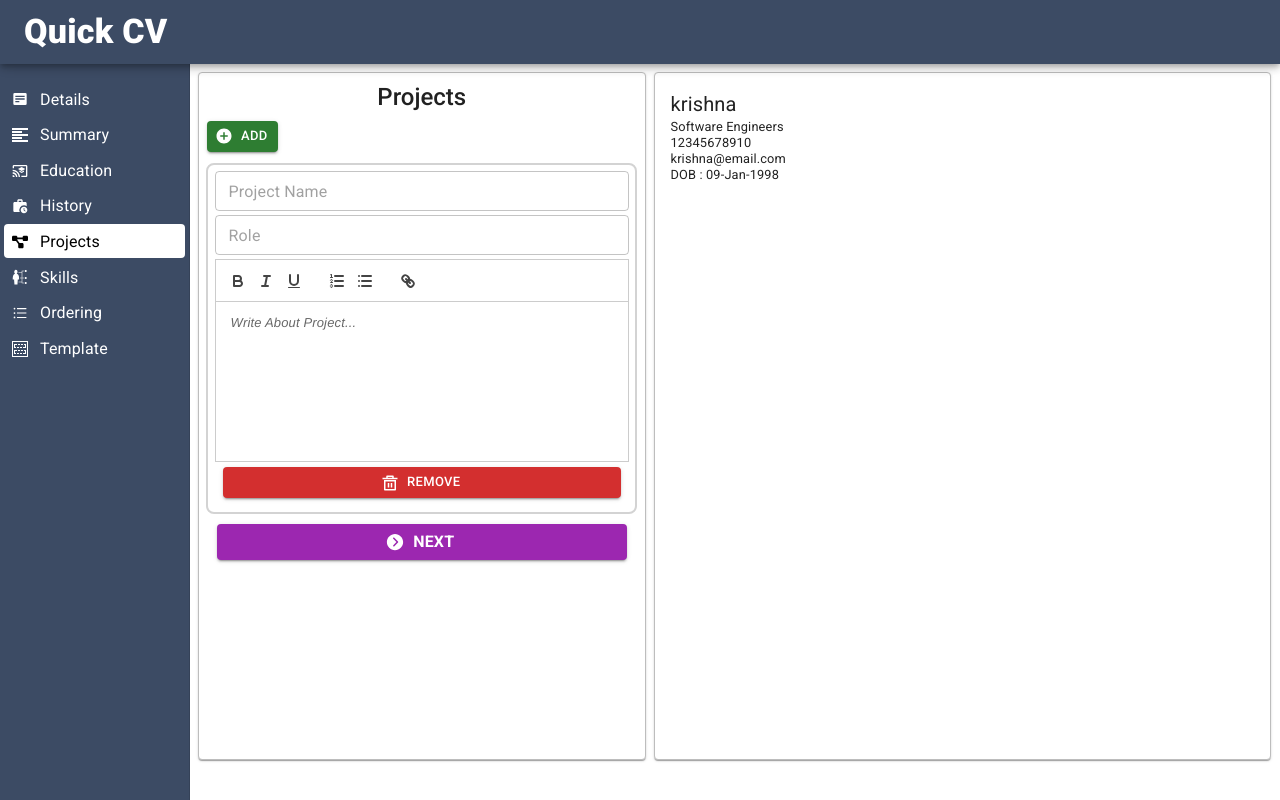
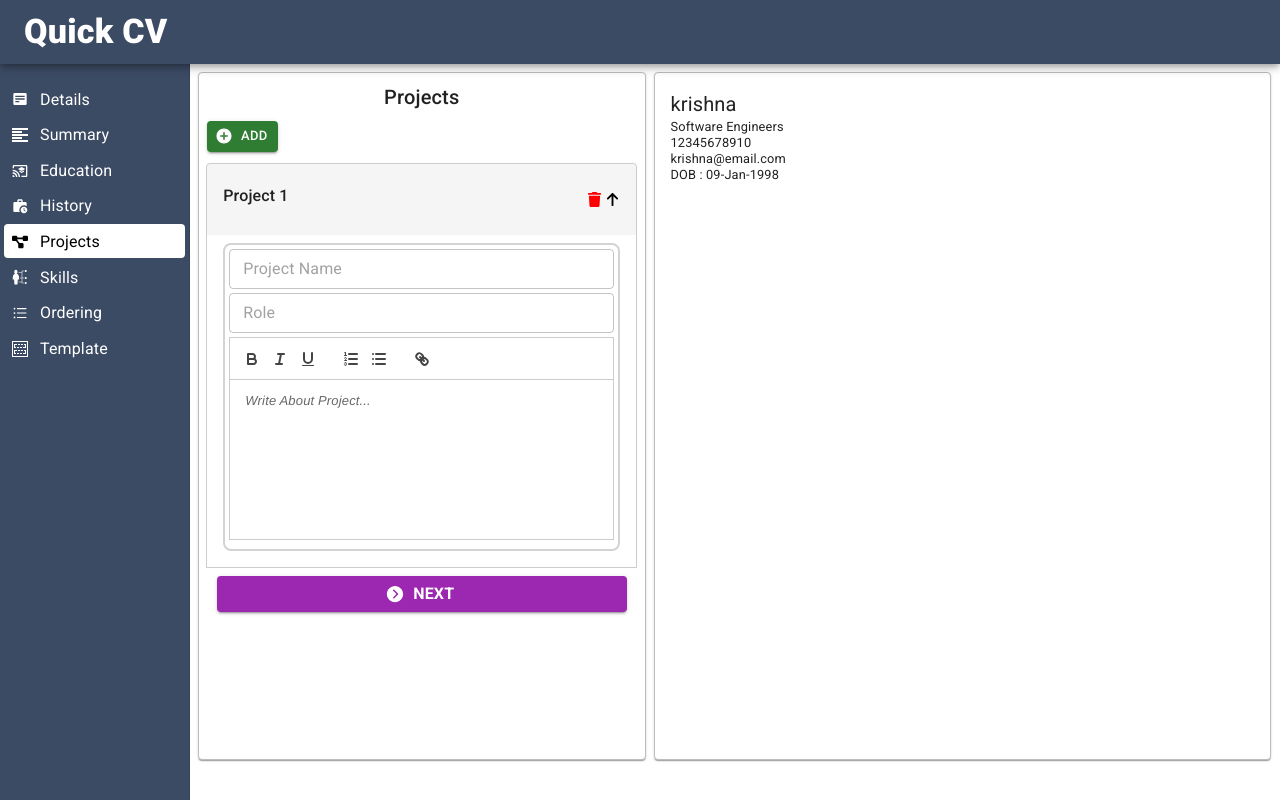
Before and after one commit to YITO-org/quick-cv-ui, a React (Vite) app: page /resumebuilder/projects in a window 1280 px wide. Built offline with nearby package versions, Linux system fonts and the light colour scheme.

Commit message:
custome accordion added

```diff
--- /dev/null
+++ b/src/components/Accordion.tsx
@@ -0,0 +1,46 @@
+"use client";
+import React from "react";
+import { Accordion, AccordionDetails, AccordionSummary, IconButton, Typography } from "@mui/material";
+import { FaArrowDown, FaTrash } from "react-icons/fa6";
+
+let CustomeAccordion : React.FC<any> = (props)=>{
+
+  let { expanded, index, accordionOpenClose, remove, accordionHeaderName, children, holdCustomeAccordinanIndex } = props;
+
+  return(
+    <React.Fragment>
+        <Accordion
+            expanded={expanded === index}
+            key={index}
+            sx={{
+              backgroundColor: "#f5f5f5", border: "1px solid #ccc", boxShadow: "none",mb:0.6,
+              "&:before": { display: "none" }, // Removes the default shadow line
+              "&.Mui-expanded": { margin: "0px" }, // Removes extra spacing when expanded
+            }}
+          >
+            <AccordionSummary
+                expandIcon={<FaArrowDown color='black' fontSize={15} />}
+                 aria-controls="panel1bh-content"
+                id="panel1bh-header"
+            >
+
+          <Typography component="span" sx={{ width: '93%', flexShrink: 0 }} fontWeight={500} onClick={() => { expanded === index ? holdCustomeAccordinanIndex(false) : holdCustomeAccordinanIndex(index) ;expanded === index ? accordionOpenClose(false) : accordionOpenClose(index) }}>
+            {accordionHeaderName + " " + (Number(index) + 1)}
+          </Typography>
+
+          <IconButton onClick={() => { remove(index) }} >
+            <FaTrash color='red' fontSize={15} />
+          </IconButton>
+
+            </AccordionSummary>
+
+        <AccordionDetails sx={{ backgroundColor: 'white',/* p: -20 */ }}>
+          { children }
+        </AccordionDetails>
+
+        </Accordion>
+    </React.Fragment>
+  )
+}
+
+export default CustomeAccordion;
--- a/src/components/sidebarList.tsx
+++ b/src/components/sidebarList.tsx
@@ -109,6 +109,7 @@ import { siderbarProps /*, siderbarIcon*/ } from "../interfaces/types"
 import { connect , useSelector } from "react-redux";
 import { setSelectedIndexForSidebar } from "../actions";
 import routing from "../routing";
+import { holdCustomeAccordianNumber } from "../actions/resumeActions";
 
 
 let SidebarList : React.FC<siderbarProps>  = (props:any)=>{
@@ -174,7 +175,7 @@ useEffect(()=>{
                         borderRadius={1}
                         bgcolor={location.pathname ==  e.path ? 'white' : ''}
                         sx={{cursor : 'pointer' , ":hover" : {bgcolor : location.pathname !=  e.path ? '#44597B' : '' }  }}
-                        onClick={()=>{selectRoute(index , e.path)}}
+                        onClick={()=>{selectRoute(index , e.path); props.dispatch(holdCustomeAccordianNumber(0)) }}
                         >
                             <Box color={location.pathname ==  e.path ? 'black' : 'white'}>{e.icon}</Box>
                                <Typography variant="body1" mt={0.25} color={location.pathname ==  e.path ? 'black' : 'white'}  >{e.name}</Typography>
--- a/src/screens/cvInfoData.tsx
+++ b/src/screens/cvInfoData.tsx
@@ -1,6 +1,6 @@
 // test new
 import React from "react";
-import { Button, Grid, Paper , Box, Typography, TextField, FormControl , MenuItem , InputLabel, Select, /* InputLabel, FormControl */ } from "@mui/material";
+import { Button, Grid, Paper , Box, Typography, TextField, FormControl , MenuItem , InputLabel, Select /* InputLabel, FormControl */ } from "@mui/material";
 import { styles } from "../styles/styles";
 import { IoIosArrowDroprightCircle } from "react-icons/io";
 import Res from "../resumes";
@@ -9,13 +9,14 @@ import { connect } from "react-redux";
 import { MdAddCircle } from "react-icons/md";
 import { RiDeleteBin5Line } from "react-icons/ri";
 import ReactQuill from 'react-quill';
+import { BiSolidDownload } from "react-icons/bi";
 import { addNewRecord, setLoader } from "../actions";
 import { resumeInfoConvertJsonToString, typeOfOfObjects } from "../utils";
 import { setInformation } from "../actions";
-import { BiSolidDownload } from "react-icons/bi";
 import Ordering from "./ordering";
-import { updateResume } from "../actions/resumeActions";
+import { holdCustomeAccordianNumber, updateResume } from "../actions/resumeActions";
 import 'react-quill/dist/quill.snow.css';
+import CustomeAccordion from "../components/Accordion";
 
 
 const modules : any = {
@@ -39,6 +40,16 @@ let CVInfoData : React.FC<any> = (props)=>{
     let { cv , screenName , nextButton  } = props;
     let nav = useNavigate();
 
+    React.useEffect(()=>{
+      setExpanded(props.holdCustomeAccordianNumber)
+    }, [props.holdCustomeAccordianNumber])
+
+    let [expanded, setExpanded] = React.useState<boolean | null | undefined | number>(props.holdCustomeAccordianNumber);
+
+  let holdCustomeAccordinanIndex = (index : number | boolean)=>{
+    props.dispatch(holdCustomeAccordianNumber(index))
+  }
+
 
     let add = ()=>{
 
@@ -56,9 +67,6 @@ let CVInfoData : React.FC<any> = (props)=>{
         }else{
             name.splice(0,1)
         }
-
-
-
         props.dispatch(addNewRecord(name , screenName , 'ADD_REMOVE_RECORD'));
     }
 
@@ -88,13 +96,17 @@ let CVInfoData : React.FC<any> = (props)=>{
     let saveAndDownload = ()=>{
         let {cv} = props;
 
-        console.log({cv});
+        // console.log({cv});
 
         props.dispatch(setLoader());
        if(cv.resumeId){
            props.dispatch(updateResume(resumeInfoConvertJsonToString(cv)))
        }
        cv.downloadFunction();
+    }
+
+    let accordionOpenClose = (index:boolean | number | null | undefined) : void=>{
+      setExpanded(index)
     }
 
 
@@ -111,7 +123,7 @@ let CVInfoData : React.FC<any> = (props)=>{
             <Grid container  columnGap={1} >
              <Grid xs={12} sm={12} md={12}  lg={5} xl={5}>
               <Paper sx={styles.detailes_box}>
-                    <Typography sx={{mt : 1 , mb:1 }} textAlign='center' variant='h5' fontWeight='500' >{props.headerName}</Typography>
+                    <Typography sx={{mt : 1 , mb:1 }} textAlign='center' variant='h6' fontWeight='500' >{props.headerName}</Typography>
                         {
                             props.headerName != "Template" && props.headerName != "Ordering" &&
                             <Button variant='contained' size='small' color='success' onClick={add} startIcon={<MdAddCircle />} sx={{ ml : 1 , mb : 0.5 }} >Add</Button>
@@ -119,7 +131,9 @@ let CVInfoData : React.FC<any> = (props)=>{
 
                         <Box sx={{m:0.9}}>
                         { screenName == "education" &&  cv?.education?.map((e : any  , index : number)=>{
-                            return(<Box sx={{border : 2 , borderRadius : 2 , p : 0.8  , borderColor : 'lightgray' , mb : 1.2 }}  key={index}>
+                            return(
+                              <CustomeAccordion index={index} expanded={expanded} remove={remove} accordionOpenClose={accordionOpenClose} accordionHeaderName={"Education"} holdCustomeAccordinanIndex={holdCustomeAccordinanIndex} >
+                                  <Box sx={{border : 2 , borderRadius : 2 , p : 0.8  , borderColor : 'lightgray' , mb : 1.2 }}  key={index}>
                                                   <TextField size='small' fullWidth placeholder="School/University" name="School/University" value={e["School/University"]} onChange={(e)=>{ change(e , index ) }} />
                                                   <div className="row g-1 mt-1">
                                                       <div className="col"><TextField size='small' sx={{fontSize : "10px"}} fullWidth name="startDate" value={e["startDate"]} placeholder="Start Date" onChange={(e)=>{ change(e , index ) }} /></div>
@@ -135,18 +149,43 @@ let CVInfoData : React.FC<any> = (props)=>{
                                                       <textarea name="description" rows={3} className="form-control" placeholder="Description" id="exampleFormControlTextarea1" value={e["description"]} onChange={(e)=>{ change(e , index ) }} />
                                                   </Box>
 
-                                            <div className='row m-2'>
+                                                  {/* <div className='row m-2'>
                                                       <Button variant='contained' size='small' onClick={()=>{remove(index)}} color='error' startIcon={<RiDeleteBin5Line />}>Remove</Button>
-                                            </div>
-
-
+                                                  </div> */}
                                           </Box>
+                                </CustomeAccordion>
                                 )
                             })
                         }
 
                         { screenName == "work_history" &&  cv?.work_history?.map((e : any  , index : number)=>{
-                            return(<Box sx={{border : 2 , borderRadius : 2 , p : 0.8  , borderColor : 'lightgray' , mb : 1.2 }}  key={index}>
+                            return(
+                              // <Accordion expanded={expanded === index} key={index}
+                              //   sx={{
+                              //     backgroundColor: "#f5f5f5",border: "1px solid #ccc",boxShadow: "none",
+                              //     "&:before": { display: "none" }, // Removes the default shadow line
+                              //     "&.Mui-expanded": { margin: "0px" }, // Removes extra spacing when expanded
+                              //   }}
+                              // >
+
+                              //   <AccordionSummary
+                              //     expandIcon={<FaArrowDown color='black' fontSize={15} />} aria-controls="panel1bh-content" id="panel1bh-header"
+                              //   >
+                              //     <Typography component="span" sx={{ width: '93%', flexShrink: 0 }} fontWeight={500} onClick={() =>
+                              //     { expanded === index ? accordionOpenClose(false) : accordionOpenClose(index) }}
+                              //     >
+                              //       {"Work History" + " " + (Number(index) + 1)}
+                              //     </Typography>
+                              //     <IconButton onClick={() => { remove(index) }} >
+                              //       <FaTrash color='red' fontSize={15} />
+                              //     </IconButton>
+                              //   </AccordionSummary>
+
+
+                              //   <AccordionDetails sx={{backgroundColor: 'white',/* p: -20 */ }}>
+
+                              <CustomeAccordion index={index} expanded={expanded} remove={remove} accordionOpenClose={accordionOpenClose} accordionHeaderName={"Work History"} holdCustomeAccordinanIndex={holdCustomeAccordinanIndex} >
+                                 <Box sx={{border : 2 , borderRadius : 2 , p : 0.5  , borderColor : 'lightgray'  }} >
                                             <TextField size='small' fullWidth placeholder="Employer" name="employer" value={e["employer"]}  onChange={(e)=>{ change(e , index ) }} />
                                             <div className="row g-1 mt-1">
                                                 <div className="col"><TextField size='small' sx={{fontSize : "10px"}} fullWidth value={e["startDate"]} name="startDate" placeholder="Start Date"  onChange={(e)=>{ change(e , index ) }}/></div>
@@ -169,23 +208,21 @@ let CVInfoData : React.FC<any> = (props)=>{
                                             modules={modules}
                                             style={{ height : '10rem' , minHeight: '10rem' }}
                                             />
+                                            </Box>
+                                        </Box>
+                                        </CustomeAccordion>
 
-                                                {/* <textarea name="description" rows={3} value={e["description"]} className="form-control"
-                                                placeholder="Description" id="exampleFormControlTextarea1" onChange={(e)=>{ change(e , index ) }} /> */}
-                                            </Box>
+                                // </AccordionDetails>
 
-                                            <div className='row m-2'>
-                                                <Button variant='contained' size='small' onClick={()=>{remove(index)}} color='error' startIcon={<RiDeleteBin5Line />}>Remove</Button>
-                                            </div>
-
-
-                                    </Box>
+                                //       </Accordion>
                                 )
                             })
                         }
 
                         { screenName == "projects" &&  cv?.projects?.map((e : any  , index : number)=>{
-                            return(<Box sx={{border : 2 , borderRadius : 2 , p : 0.8  , borderColor : 'lightgray' , mb : 1.2 }}  key={index}>
+                            return(
+                              <CustomeAccordion index={index} expanded={expanded} remove={remove} accordionOpenClose={accordionOpenClose} accordionHeaderName={"Project"} holdCustomeAccordinanIndex={holdCustomeAccordinanIndex}>
+                                  <Box sx={{border : 2 , borderRadius : 2 , borderColor : 'lightgray' , p : 0.5  }}  key={index}>
                                                   <TextField size='small' fullWidth placeholder="Project Name" value={e["projectName"]} name="projectName" onChange={(e)=>{ change(e , index ) }} />
 
                                                   <TextField size='small' fullWidth name="role" placeholder="Role" sx={{mt : 0.5}} value={e['role']} onChange={(e)=>{ change(e , index ) }} />
@@ -200,20 +237,12 @@ let CVInfoData : React.FC<any> = (props)=>{
                                                       onChange={(e:any)=>{htmlTextChange(e , 'description' , index)}}
                                                       placeholder="Write About Project..."
                                                       modules={modules}
-                                                style={{ height : '10rem' , minHeight: '10rem' }}
-			                             />
-
-                                                {/* <textarea name="description" rows={3} className="form-control"
-                                                    placeholder="Role and Responsibilities" value={e['description']}
-                                                    id="exampleFormControlTextarea1" onChange={(e)=>{ change(e , index ) }} /> */}
+                                                      style={{ height : '10rem' , minHeight: '10rem' }} />
                                                   </Box>
-
-                                            <div className='row m-2'>
-                                                <Button variant='contained' size='small' onClick={()=>{remove(index)}} color='error' startIcon={<RiDeleteBin5Line />}>Remove</Button>
-                                            </div>
 
 
                                           </Box>
+                                </ CustomeAccordion>
                                 )
                             })
                         }
@@ -260,8 +289,10 @@ let CVInfoData : React.FC<any> = (props)=>{
                         {
                                             //  next button
                                             nextButton &&
-                                            <Box sx={{ textAlign : 'center' , marginBottom : 1  }} >
-                                                <Button sx={{width : '95%' }} variant="contained" color="secondary" startIcon={ <IoIosArrowDroprightCircle /> } onClick={()=>{nav("/resumebuilder/" + nextButton)}} > <Typography fontWeight='bold' variant="body1" >Next</Typography> </Button>
+                                            <Box sx={{ textAlign : 'center' , marginBottom : 1 , marginTop : 1  }} >
+                                                <Button sx={{width : '95%' }} variant="contained" color="secondary" startIcon={ <IoIosArrowDroprightCircle /> } onClick={()=>{ props.dispatch(holdCustomeAccordianNumber(0)) ;nav("/resumebuilder/" + nextButton)}} >
+                                                  <Typography fontWeight='bold' variant="body1" >Next</Typography>
+                                                </Button>
                                             </Box>
                          }
 
@@ -280,7 +311,8 @@ let CVInfoData : React.FC<any> = (props)=>{
 
 
 let stateToProps = (state:any) => ({
-    cv : state.cvReducer
+  cv : state.cvReducer,
+  holdCustomeAccordianNumber: state.cvReducer.holdCustomeAccordianNumber
 })
 
 export default connect( stateToProps , (dispatch:any)=>({dispatch}))(CVInfoData);
```
Also changed, not shown: src/actions/resumeActions.ts (+7 -0 lines), src/reducers/cvReducers.ts (+10 -5 lines). Lines whose indentation alone changed are shown as unchanged.
